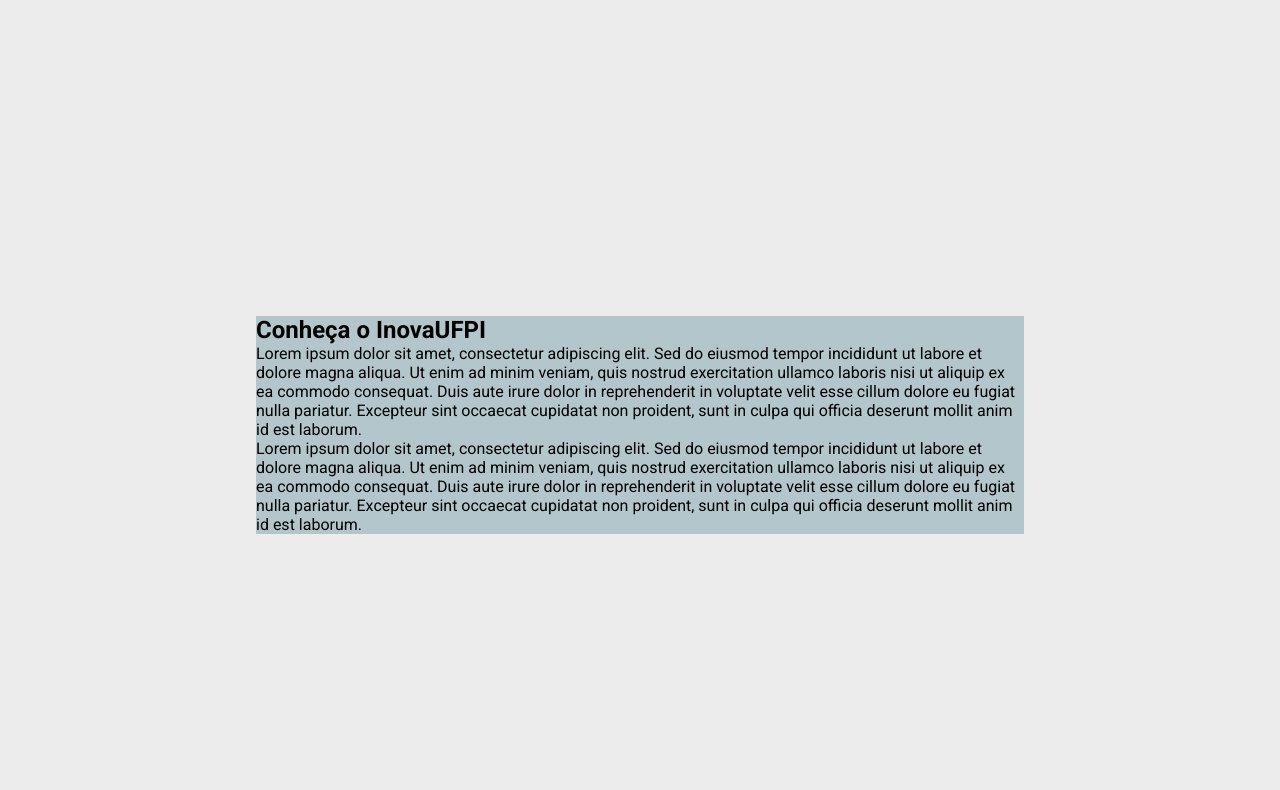
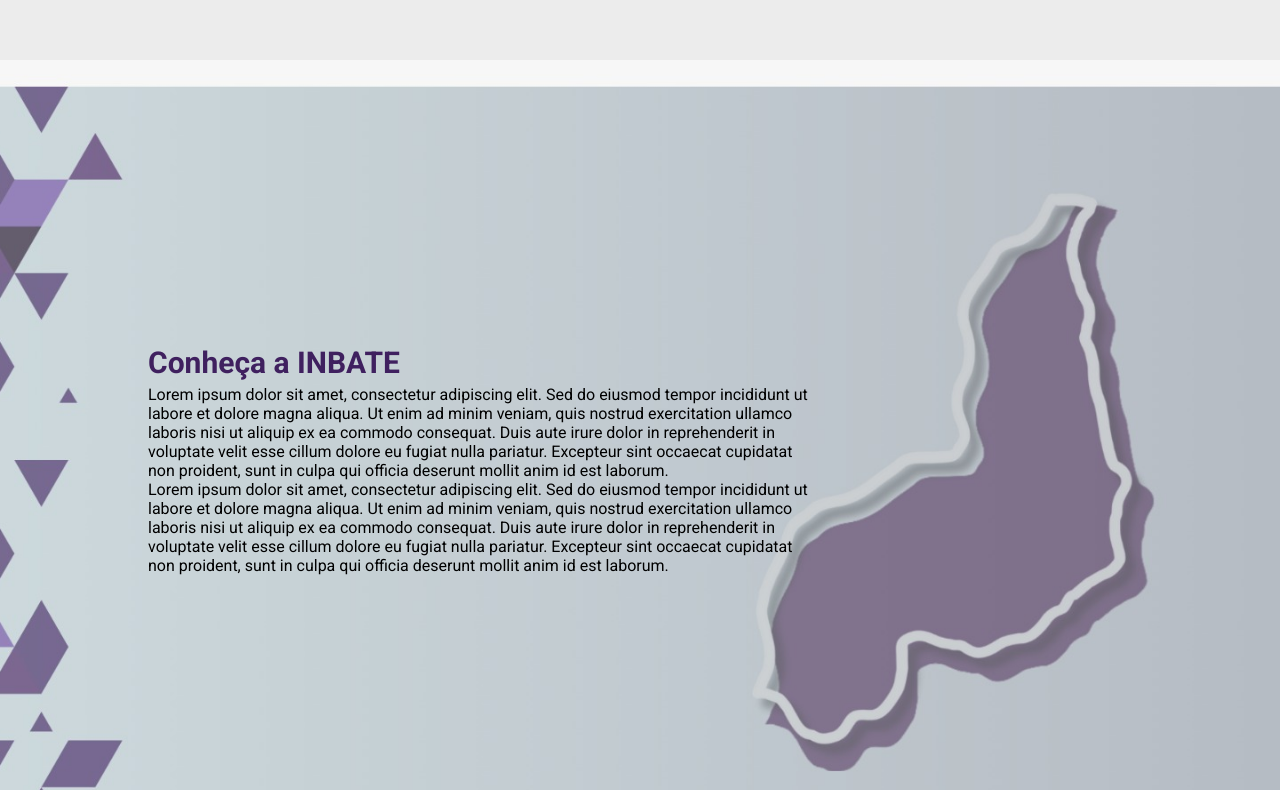
Before and after one commit to crislymss/Janela_Ideias, a Django app: page / in a window 1280 px wide. Shown: the part 1092-1882 px from the top of the page. Run offline with Django 5.2, Linux system fonts and the light colour scheme; grey boxes are pictures that could not be loaded.

Commit message:
adicionando alterações

```diff
--- a/Templates/home_pagina.html
+++ b/Templates/home_pagina.html
@@ -154,52 +154,44 @@
                 }
             </script>
         </div>
+
     </section>
     <!-- SESSION 3 - SOBRE -->
-    <section id="section-3">
-        <h2>Conheça o InovaUFPI</h2>
-        <p>Lorem ipsum dolor sit amet, consectetur adipiscing elit. Sed do eiusmod tempor incididunt ut labore et dolore magna aliqua. Ut enim ad minim veniam, quis nostrud exercitation ullamco laboris nisi ut aliquip ex ea commodo consequat.
-            Duis aute irure dolor in reprehenderit in voluptate velit esse cillum dolore eu fugiat nulla pariatur. Excepteur sint occaecat cupidatat non proident, sunt in culpa qui officia deserunt mollit anim id est laborum.</p>
-        <p>Lorem ipsum dolor sit amet, consectetur adipiscing elit. Sed do eiusmod tempor incididunt ut labore et dolore magna aliqua. Ut enim ad minim veniam, quis nostrud exercitation ullamco laboris nisi ut aliquip ex ea commodo consequat.
-            Duis aute irure dolor in reprehenderit in voluptate velit esse cillum dolore eu fugiat nulla pariatur. Excepteur sint occaecat cupidatat non proident, sunt in culpa qui officia deserunt mollit anim id est laborum.</p>
+    <section id="section-3" class="imagem-piaui" style="background-image: url('{% static 'images/piaui.jpg' %}');">
+        <div class="sobre">
+            <h2>Conheça a INBATE</h2>
+            <p>Lorem ipsum dolor sit amet, consectetur adipiscing elit. Sed do eiusmod tempor incididunt ut labore et dolore magna aliqua. Ut enim ad minim veniam, quis nostrud exercitation ullamco laboris nisi ut aliquip ex ea commodo consequat.
+                Duis aute irure dolor in reprehenderit in voluptate velit esse cillum dolore eu fugiat nulla pariatur. Excepteur sint occaecat cupidatat non proident, sunt in culpa qui officia deserunt mollit anim id est laborum.</p>
+            <p>Lorem ipsum dolor sit amet, consectetur adipiscing elit. Sed do eiusmod tempor incididunt ut labore et dolore magna aliqua. Ut enim ad minim veniam, quis nostrud exercitation ullamco laboris nisi ut aliquip ex ea commodo consequat.
+                Duis aute irure dolor in reprehenderit in voluptate velit esse cillum dolore eu fugiat nulla pariatur. Excepteur sint occaecat cupidatat non proident, sunt in culpa qui officia deserunt mollit anim id est laborum.</p>
+        </div>
+    </section>
 
 
+
+    <section id="section-4" class="apoio" style="background-image: url('{% static 'images/imagem-apoiooo.jpg' %}');">
     </section>
 
-    <section id="section-4" class="apoio" style=" background-image: url('{% static 'static/images/img.png' %}')">
-
-    </section>
-    <!-- FIM SESSION 3 - SOBRE -->
-
-    <!-- FOOTER -->
     <footer>
         <div class="rodape">
             <img src="{% static 'images/ufpi.png' %}" alt="logo">
-
-
             <div class="info">
                 <div class="botoes">
                     <button onclick="window.location.href='https://www.instagram.com/gaai.ufpi?igsh=c2I0ZWdoMmoyb2s0';">
                         <i class="bi bi-instagram"></i> @gaai.ufpi
                     </button>
-
                     <button onclick="copyEmail()">
                         <i class="bi bi-envelope-fill"></i> gaai@ufpi.edu.br
                     </button>
                 </div>
+                <p>Endereço: © 2024, Bairro Ininga - Teresina - PI - CEP: 64049-550</p>
+                <p>Universidade Federal do Piauí - UFPI Campus Universitário Ministro Petrônio Portella</p>
+                <p>Uma ação da Pró-Reitoria de Pesquisa e Inovação PROPESQI/UFPI</p>
+            </div>
+            <img src="{% static 'images/gaai-img-bg.png' %}" alt="logo">
+        </div>
+    </footer>
 
-                <p>Endereco: © 2024, Bairro Ininga - Teresina - PI -CEP: 64049-550</p>
-                <p>Universidade Federal do Piauí - UFPI Campus Universitário Ministro Petrônio Portella</p>
-                <p>Uma acao da Pró-Reitoria de Pesquisa e Inovação PROPESQI/UFPI</p>
-
-            </div>
-
-            <img src="{% static 'images/gaai-img-bg.png' %}" alt="logo">
-
-        </div>
-
-    </footer>
-    <!-- FIM FOOTER -->
 
 </body>
 </html>
--- a/app/settings.py
+++ b/app/settings.py
@@ -79,7 +79,7 @@ DATABASES = {
         'ENGINE': 'django.db.backends.postgresql',
         'NAME': 'inova',
         'USER': 'postgres',
-        'PASSWORD': '12345678',
+        'PASSWORD': '1234567890',
         'HOST': 'localhost',
     }
 }
--- a/static/css/inicial.css
+++ b/static/css/inicial.css
@@ -355,13 +355,40 @@ header{
 
 .apoio{
     background-size: cover;
+    background-position: center;
     background-repeat: no-repeat;
-    background-position: center;
-    width: 100%;
     height: 100vh;
+    /* Ajuste conforme necessário */
+    display: flex;
+    justify-content: center;
+    align-items: center;
+
 }
 
-#section-3{
-    background-color: rgba(124, 162, 173, 0.5);
-    margin: 20%;
+
+
+
+.imagem-piaui {
+    background-size: cover;
+    background-position: center;
+    background-repeat: no-repeat;
+    height: 100vh;
+    /* Ajuste conforme necessário */
+    display: flex;
+    justify-content: center;
+    align-items: center;
+
 }
+
+.sobre {
+
+    padding: 20px;
+    border-radius: 10px;
+    margin: 15% 35% 15% 10%;
+}
+
+.sobre h2{
+    color: #3F205F;
+    font-size: 30px;
+    margin: 0px 0px 5px 0;
+}
```
Also changed, not shown: static/images/imagem-apoiooo.jpg (added), static/images/imagem-fundo-piaui.jpg (added), static/images/piaui.jpg (added).
